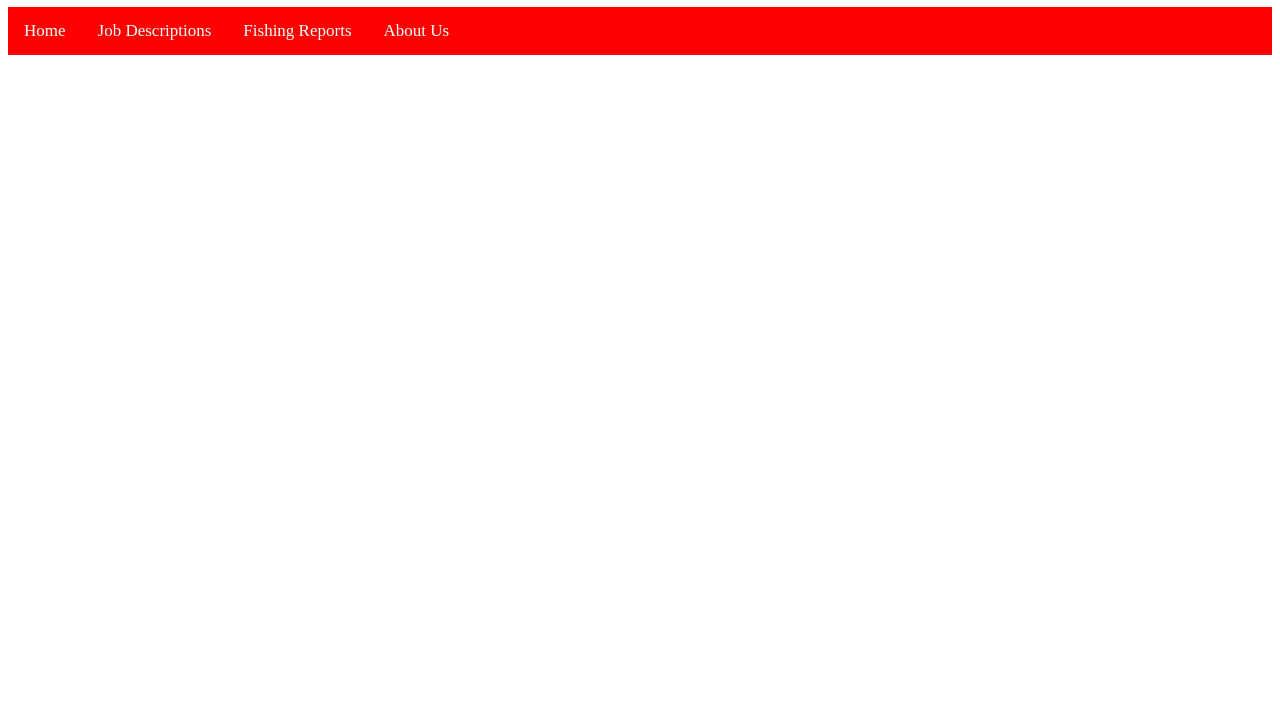
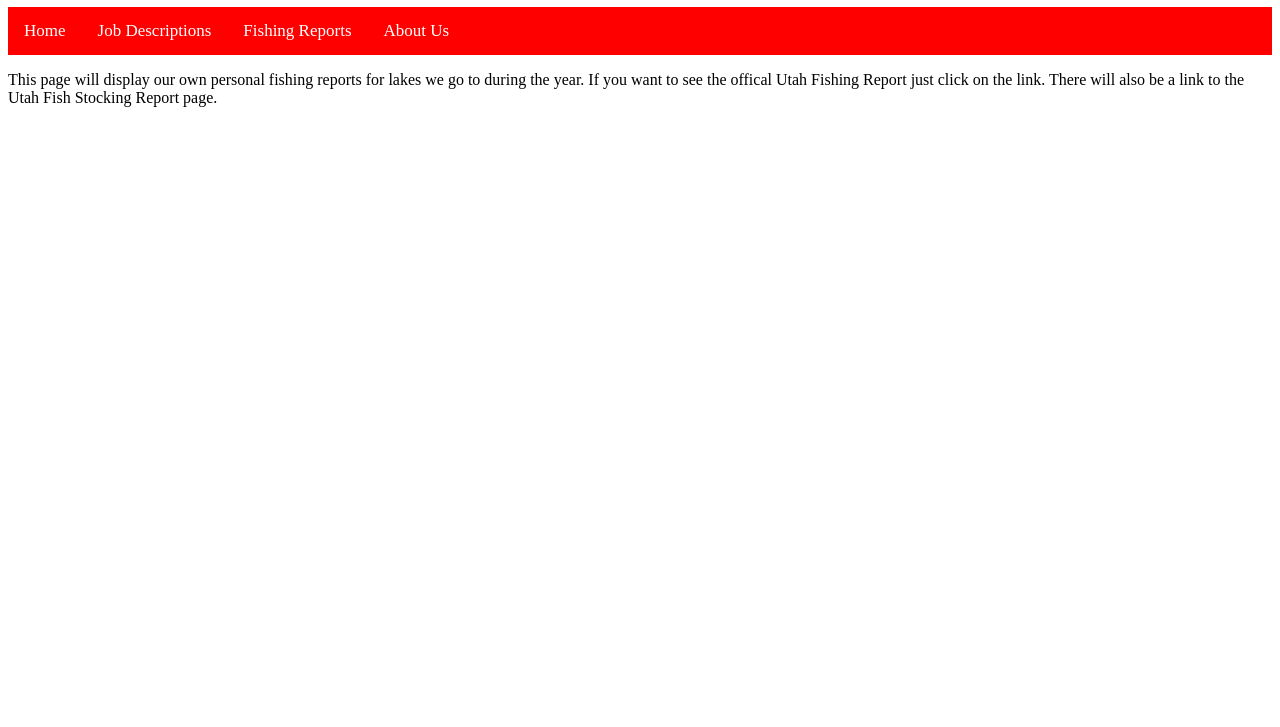
Before and after one commit to TigerMuskellunge/GinormFishingLures, a plain HTML site: page Fishing-Report.html in a window 1280 px wide. Shown: the part 73-800 px from the top of the page. Drawn offline with Linux system fonts and the light colour scheme.

Commit message:
added para

```diff
--- a/Fishing-Report.html
+++ b/Fishing-Report.html
@@ -12,5 +12,10 @@
 <a class="active" href="Fishing-Report.html">Fishing Reports</a>
 <a class="active" href=#home>About Us</a>
 </div>
+   <p>
+     This page will display our own personal fishing reports for lakes we go to during the year.
+     If you want to see the offical Utah Fishing Report just click on the link. There will also
+     be a link to the Utah Fish Stocking Report page.
+   </p>
   </body>
 </html>
```
Also changed, not shown: Job-Descriptions.html (+1 -1 lines).
